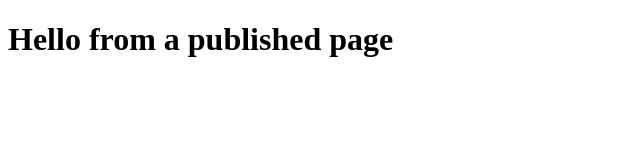
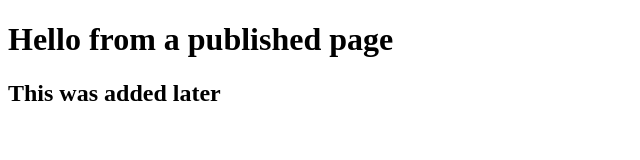
Before and after one commit to CristinaChifor/myNewProject, a plain HTML site: page index.html in a window 1280 px wide. Shown: the whole page, without its empty margins (0-640 px from the left). Drawn offline with Linux system fonts and the light colour scheme.

Commit message:
add a new line

```diff
--- a/index.html
+++ b/index.html
@@ -8,5 +8,7 @@
 <body>
     <h1>Hello from a published page</h1>
 
+    <h2>This was added later</h2>
+
 </body>
 </html>
```
